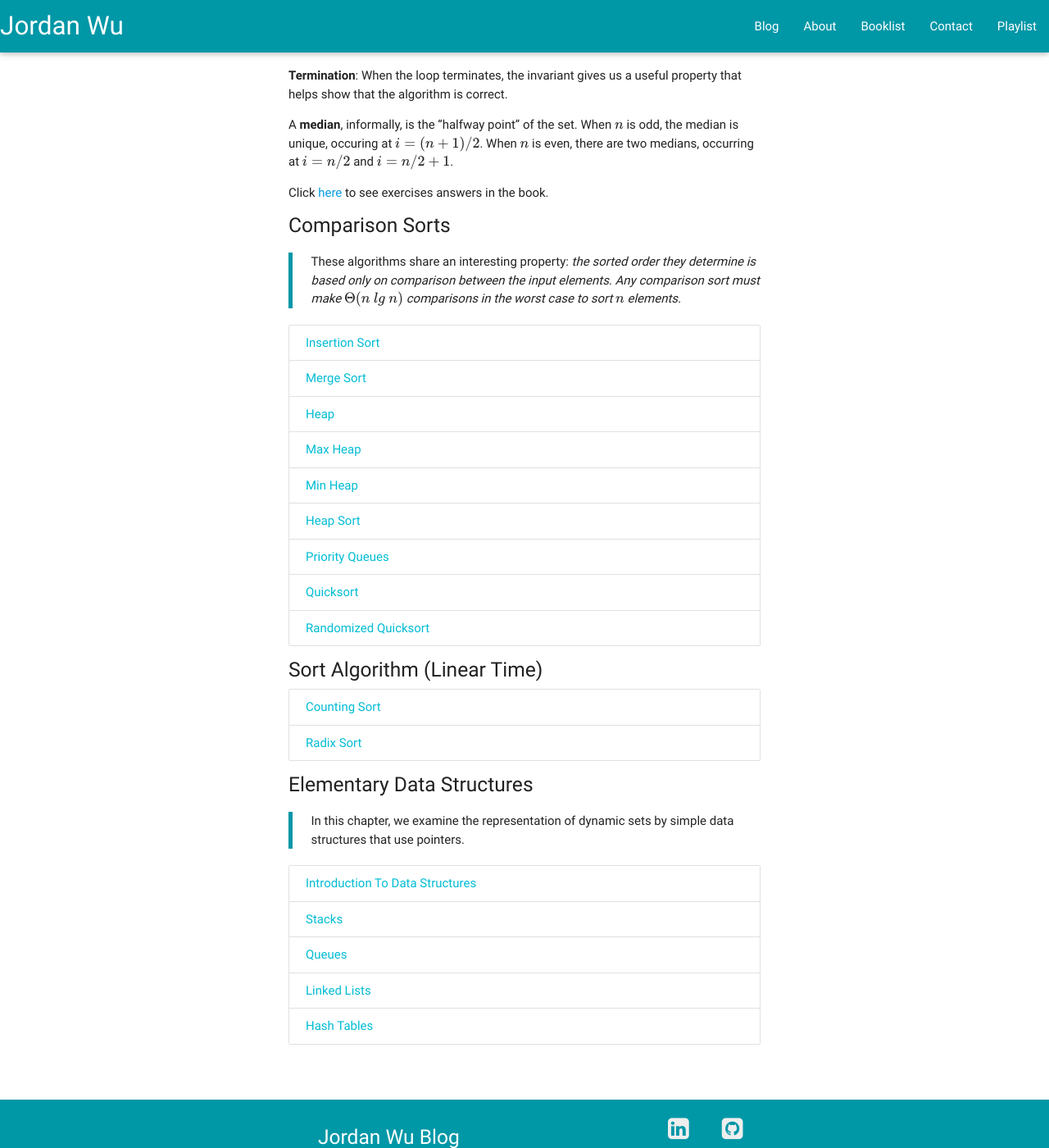
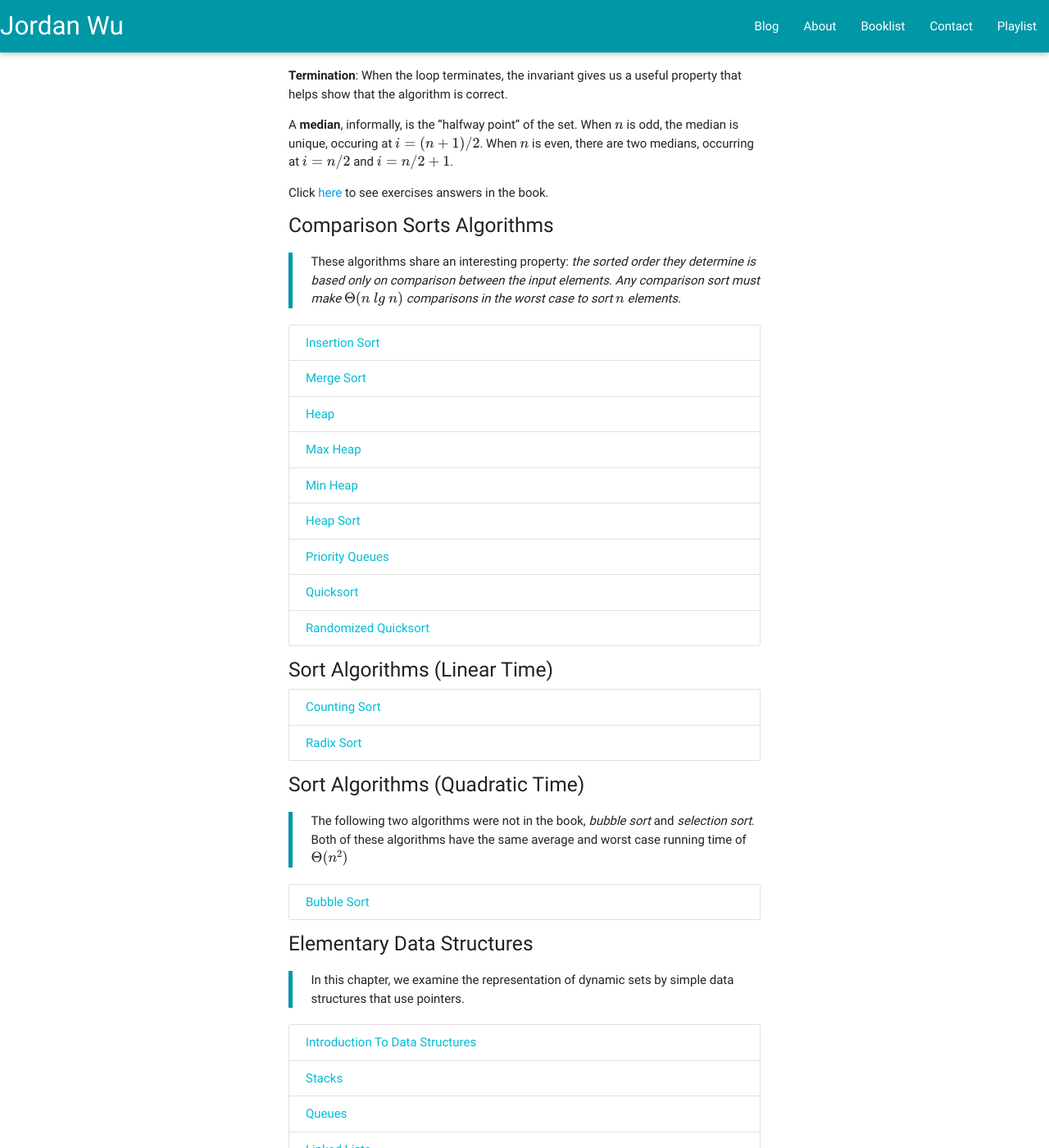
Before and after one commit to JordanSpencerWu/old-website, a Jekyll site: the page built from _posts/book/2016/2016-09-17-introduction-to-algorithms.md, in a window 1280 px wide and 1400 px high, scrolled down 745 px. Shown: the whole window at 82% size. Built offline with Jekyll 4.4.1, drawn with Linux system fonts in a browser that asks for light colours; nearby versions of some CDN libraries; formulas are drawn with MathJax 3.

Commit message:
add bubble sort note

```diff
--- a/_posts/book/2016/2016-09-17-introduction-to-algorithms.md
+++ b/_posts/book/2016/2016-09-17-introduction-to-algorithms.md
@@ -34,7 +34,7 @@ A __median__, informally, is the "halfway point" of the set. When $n$ is odd, th
 
 Click <a href="http://clrs.skanev.com/" target="_blank">here</a> to see exercises answers in the book.
 
-##### Comparison Sorts
+##### Comparison Sorts Algorithms
 
 > These algorithms share an interesting property: _the sorted order they determine is based only on comparison between the input elements. Any comparison sort must make $\Theta(n \\ lg \\ n)$ comparisons in the worst case to sort $n$ elements._
 
@@ -44,10 +44,20 @@ Click <a href="http://clrs.skanev.com/" target="_blank">here</a> to see exercise
   {% endfor %}
 </div>
 
-##### Sort Algorithm (Linear Time)
+##### Sort Algorithms (Linear Time)
 
 <div class="collection">
   {% for post in site.categories.introduction-to-algorithms-sort-linear-time reversed %}
+    <a href="{{ post.url | prepend: site.baseurl }}"  class="collection-item">{{ post.title }}</a>
+  {% endfor %}
+</div>
+
+##### Sort Algorithms (Quadratic Time)
+
+> The following two algorithms were not in the book, _bubble sort_ and _selection sort_. Both of these algorithms have the same average and worst case running time of $\Theta(n^2)$
+
+<div class="collection">
+  {% for post in site.categories.introduction-to-algorithms-additional-comparison-sort reversed %}
     <a href="{{ post.url | prepend: site.baseurl }}"  class="collection-item">{{ post.title }}</a>
   {% endfor %}
 </div>
```
Also changed, not shown: _posts/book/2016/introduction-to-algorithms/2016-09-26-stacks.md (+1 -1 lines), _posts/book/2016/introduction-to-algorithms/2016-09-27-bubble-sort.md (added, +52 -0 lines).
